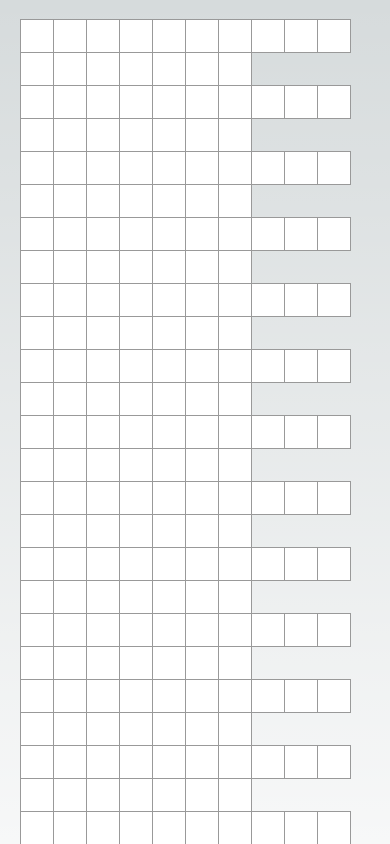
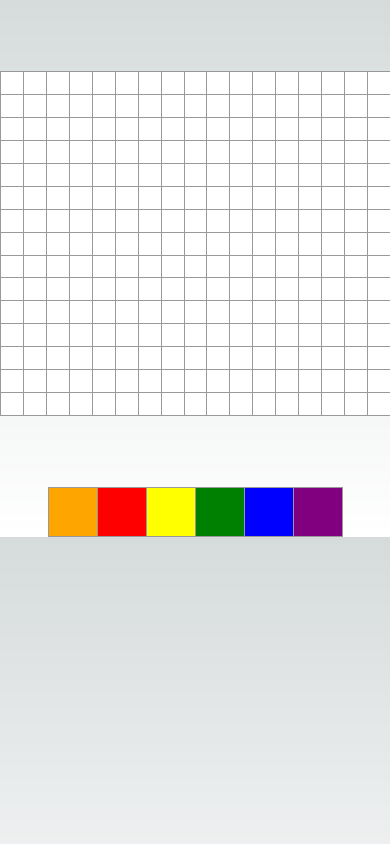
Before and after one commit to rdkulp/next-stitch, a Next.js app: page / in a window 390 px wide. Shown: the top 844 px of the page. Built offline with nearby package versions, Linux system fonts and the light colour scheme.

Commit message:
make grid responsive

```diff
--- a/app/globals.css
+++ b/app/globals.css
@@ -81,30 +81,51 @@ ul {
 
 body {
   font-family: sans-serif;
-  margin: 20px;
+  margin: 0;
   padding: 0;
   color: #000;
+  margin-top: 72px;
 }
 
-.square, .picker-square {
-  background: #fff;
-  border: 1px solid #999;
-  float: left;
-  font-size: 24px;
-  font-weight: bold;
-  line-height: 34px;
-  height: 34px;
-  margin-right: -1px;
-  margin-top: -1px;
-  padding: 0;
-  text-align: center;
-  width: 34px;
+.board-row {
+  display: flex;
+  width: 100%;
+  justify-content: center;
+  align-items: center;
+}
+
+.board-row:last-child {
+  margin-top: 72px;
 }
 
 .board-row:after {
   clear: both;
   content: '';
   display: table;
+}
+
+.square, .picker-square {
+  display: flex;
+  align-items: center;
+  justify-content: center;
+  background: #fff;
+  border: 1px solid #999;
+  aspect-ratio: 1 / 1;
+  font-weight: bold;
+  margin-right: -1px;
+  margin-top: -1px;
+  padding: 0;
+  text-align: center;
+  height: 100%;
+  width: 100%;
+  max-height: 50px;
+  max-width: 50px;
+}
+
+.square svg {
+  width: 100%;
+  height: auto;
+  display: block;
 }
 
 .status {
--- a/components/ColorPicker.tsx
+++ b/components/ColorPicker.tsx
@@ -17,7 +17,7 @@ export default function ColorPicker({ onColorSelected }: { onColorSelected: (col
   }
 
   return (
-    <div className="color-picker">
+    <div className="board-row">
       {colors.map((color) => (
         <button
           key={color}
--- a/components/square.tsx
+++ b/components/square.tsx
@@ -6,7 +6,7 @@ export default function Square({ color }: { color: string }) {
   function handleClick() {
     if (value === null) {
       setValue(
-        <svg xmlns="http://www.w3.org/2000/svg" width="34" height="34" fill="none">
+        <svg xmlns="http://www.w3.org/2000/svg" viewBox="0 0 34 34" preserveAspectRatio="xMidYMid meet" fill="none">
           <path stroke={color} strokeLinecap="round" strokeWidth="4" d="M32 32 2 2M2 32 32 2"/>
         </svg>
       );
```
